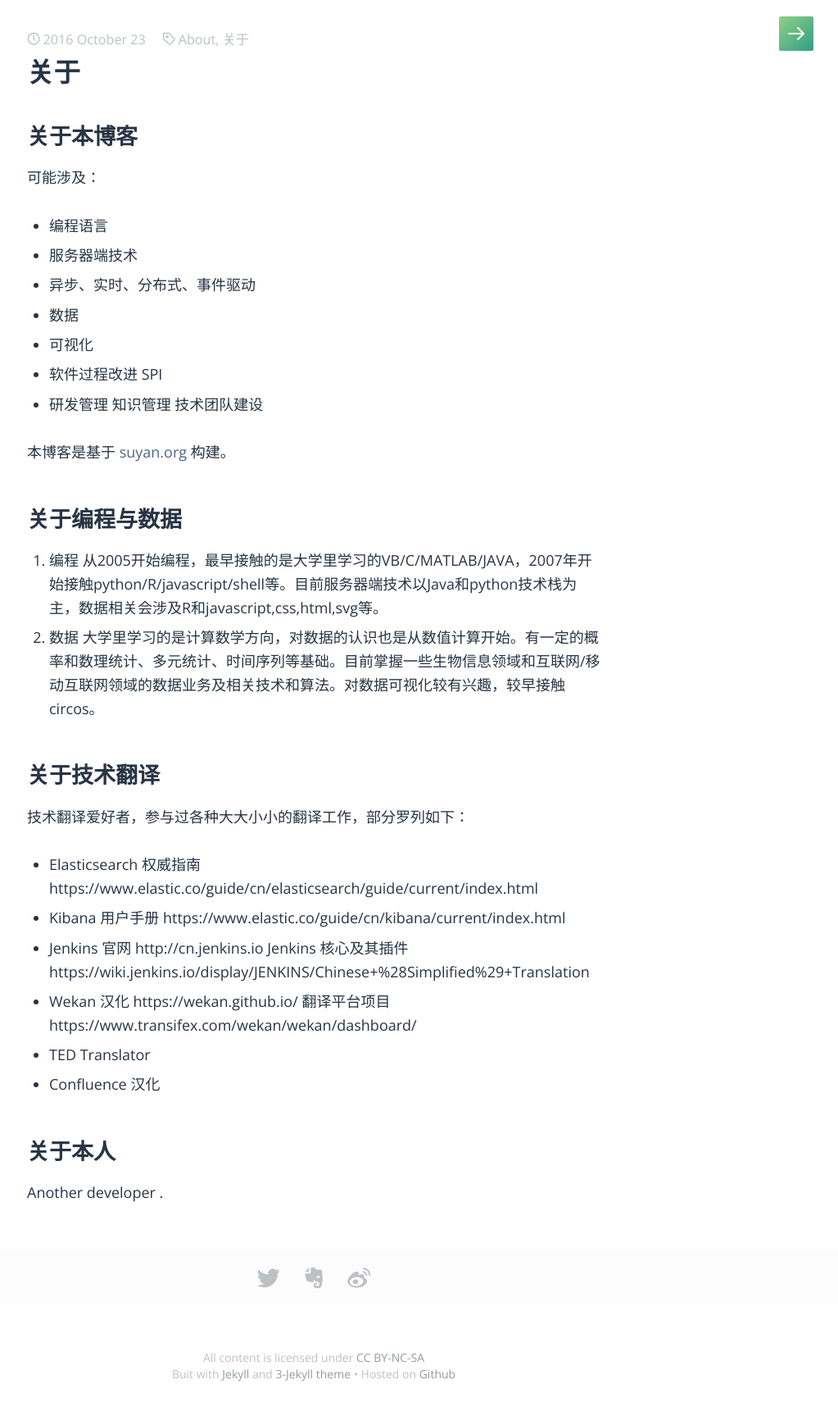
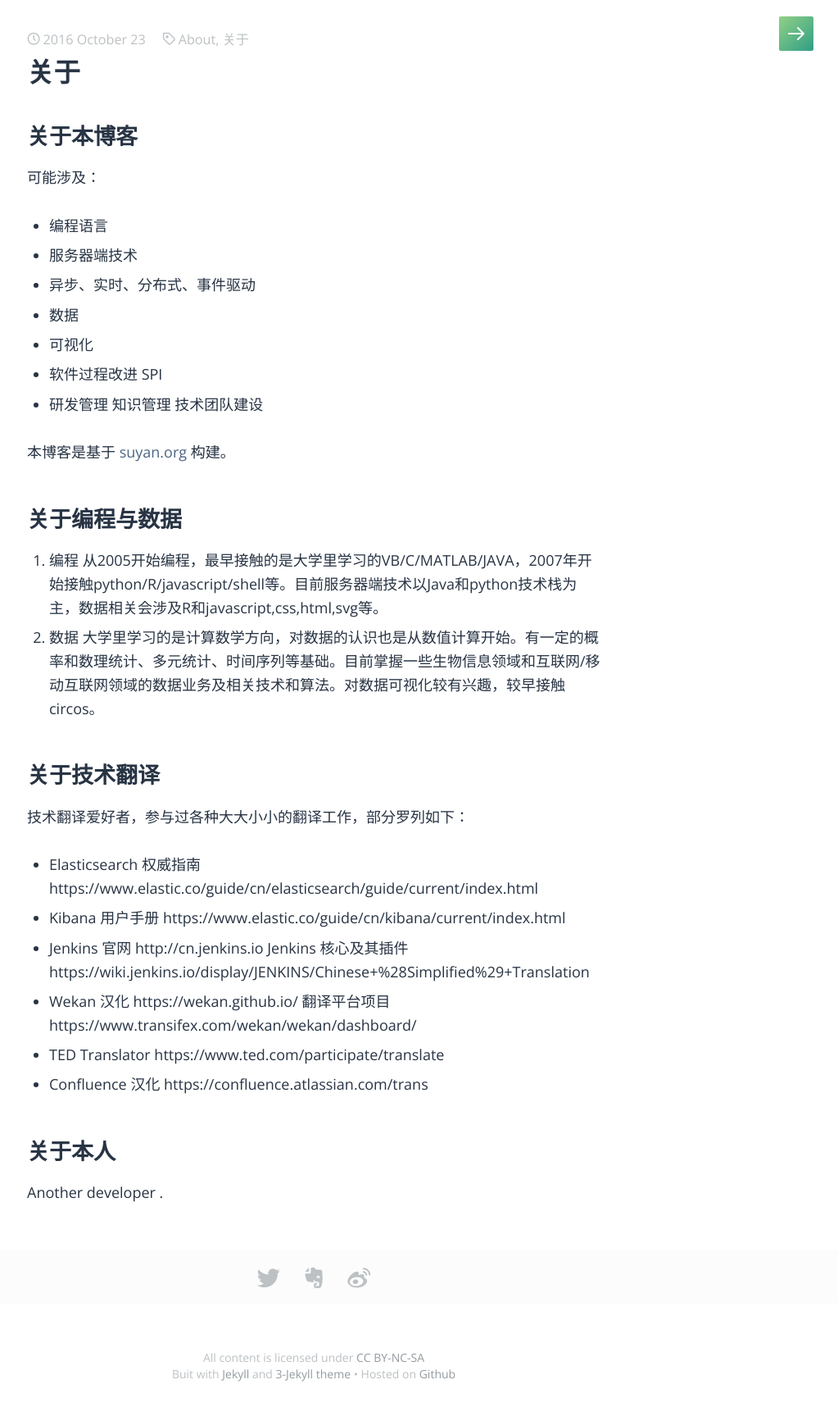
Before and after one commit to node/node.github.io, a Jekyll site: the page built from _posts/personal/2016-10-23-about-me.md, in a window 1280 px wide. Shown: the whole page at 82% size, without its empty margins (257-1280 px from the left). Built offline with Jekyll 4.4.1, drawn with Linux system fonts in a browser that asks for light colours; some web fonts are replaced; part of the change alters nothing that is shown.

Commit message:
Update 2016-10-23-about-me.md

```diff
--- a/_posts/personal/2016-10-23-about-me.md
+++ b/_posts/personal/2016-10-23-about-me.md
@@ -35,8 +35,8 @@ description: 关于本博客，关于编程与数据，关于我
 * Kibana 用户手册 https://www.elastic.co/guide/cn/kibana/current/index.html
 * Jenkins 官网  http://cn.jenkins.io  Jenkins 核心及其插件 https://wiki.jenkins.io/display/JENKINS/Chinese+%28Simplified%29+Translation
 * Wekan 汉化 https://wekan.github.io/    翻译平台项目 https://www.transifex.com/wekan/wekan/dashboard/
-* TED Translator
-* Confluence 汉化
+* TED Translator   https://www.ted.com/participate/translate
+* Confluence 汉化  https://confluence.atlassian.com/trans
 
 
 ## 关于本人
```
